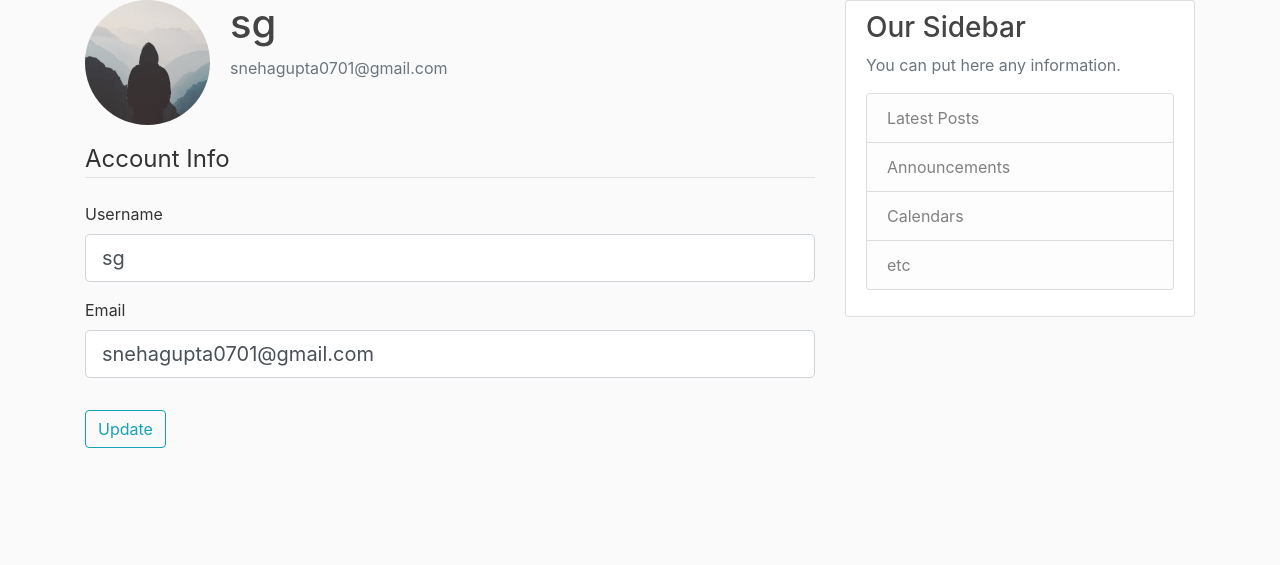
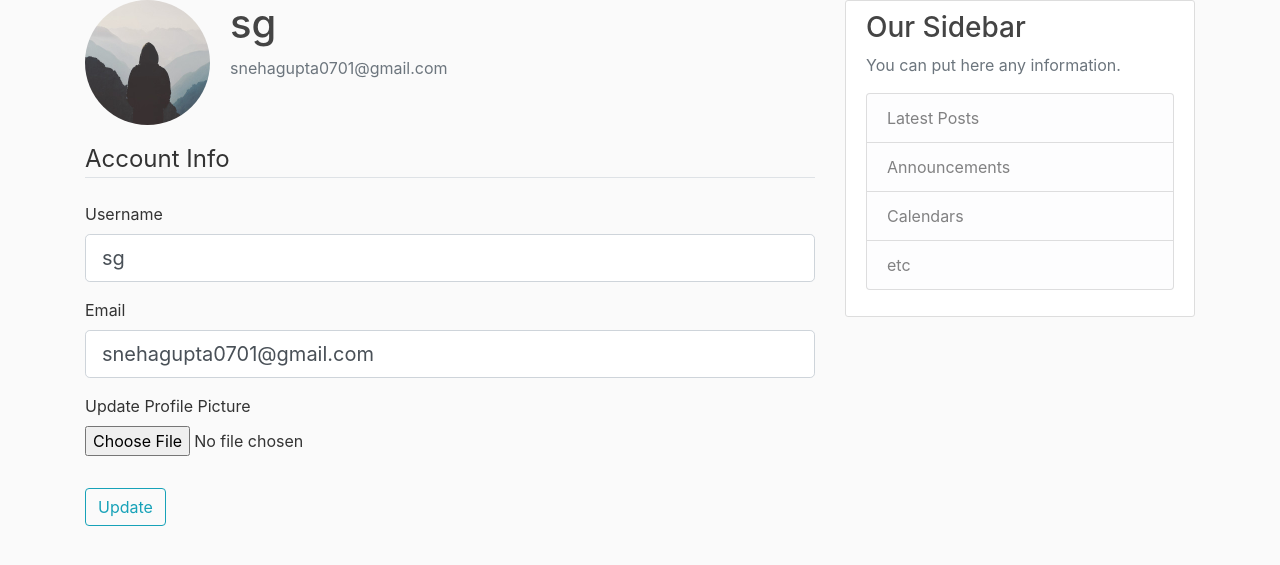
Before and after one commit to snehagupta01/Flask-blogapp, a Flask app: page /account in a window 1280 px wide. Shown: the part 80-645 px from the top of the page. Run offline with Flask 2, Linux system fonts and the light colour scheme; a user stored in the database is signed in; some libraries are stand-ins or nearby versions.

Commit message:
+profile picture

```diff
--- a/flask_blog/forms.py
+++ b/flask_blog/forms.py
@@ -3,6 +3,7 @@ from wtforms import StringField, PasswordField, SubmitField, BooleanField
 from wtforms.validators import DataRequired, Length, Email, EqualTo,ValidationError
 from flask_blog.models import User
 from flask_login import current_user
+from flask_wtf.file import FileField,FileAllowed
 
 class RegistrationForm(FlaskForm):
     username = StringField('Username',
@@ -36,7 +37,7 @@ class UpdateAccountForm(FlaskForm):
                            validators=[DataRequired(), Length(min=2, max=20)])
     email = StringField('Email',
                         validators=[DataRequired(), Email()])
-
+    picture = FileField('Update Profile Picture',validators=[FileAllowed(['jpg','png'])])
     submit = SubmitField('Update')
 
     def validate_username(self,username):
--- a/flask_blog/routes.py
+++ b/flask_blog/routes.py
@@ -1,8 +1,11 @@
+import os
+import secrets
 from flask import render_template, url_for, flash, redirect,request
 from flask_blog.models import User,Post
 from flask_blog.forms import RegistrationForm, LoginForm ,UpdateAccountForm
 from flask_blog import app,db,bcrypt
 from flask_login import login_user, current_user, logout_user, login_required
+from PIL import Image
 
 posts = [
     {
@@ -66,11 +69,28 @@ def logout():
     logout_user()
     return redirect(url_for('home'))
 
+def save_picture(form_picture):
+    random_hex = secrets.token_hex(8)
+    _, f_ext = os.path.splitext(form_picture.filename)
+    picture_fn = random_hex + f_ext
+    picture_path = os.path.join(app.root_path, 'static/profile_pics', picture_fn)
+
+    output_size = (125, 125)
+    i = Image.open(form_picture)
+    i.thumbnail(output_size)
+    i.save(picture_path)
+
+    return picture_fn
+
+
 @app.route("/account", methods=['GET', 'POST'])
 @login_required
 def account():
     form = UpdateAccountForm()
     if form.validate_on_submit():
+        if form.picture.data:
+            picture_file = save_picture(form.picture.data)
+            current_user.image_file = picture_file
         current_user.username = form.username.data
         current_user.email = form.email.data
         db.session.commit()
--- a/flask_blog/templates/account.html
+++ b/flask_blog/templates/account.html
@@ -39,7 +39,15 @@
                         {{ form.email(class="form-control form-control-lg") }}
                     {% endif %}
                 </div>
-
+                <div class="form-group">
+                    {{ form.picture.label() }}
+                    {{ form.picture(class="form-control-file") }}
+                    {% if form.picture.errors %}
+                        {% for error in form.picture.errors %}
+                            <span class="text-danger">{{ error }}</span></br>
+                        {% endfor %}
+                    {% endif %}
+                </div>
             </fieldset>
             <div class="form-group">
                 {{ form.submit(class="btn btn-outline-info") }}
```
Also changed, not shown: flask_blog/site.db, flask_blog/static/profile_pics/1b32ab65512b60e7.jpg (added).
